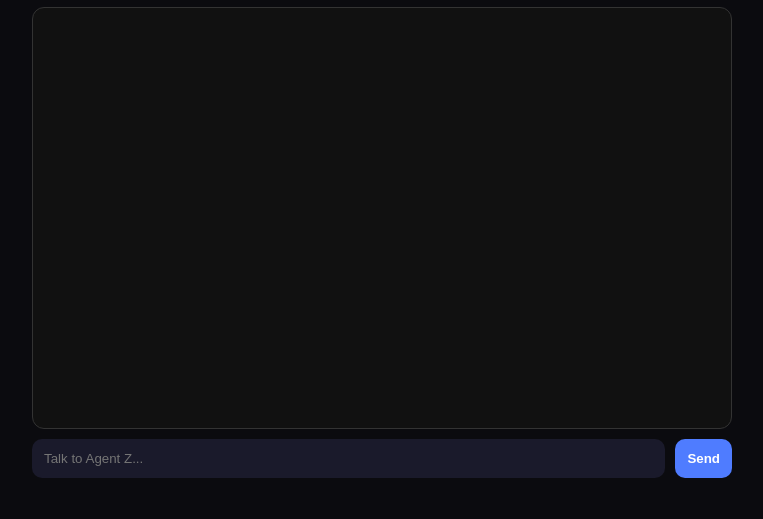
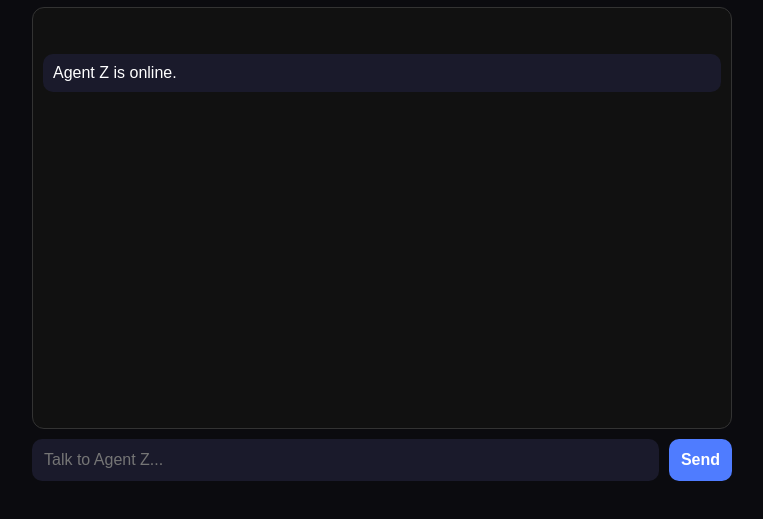
Before and after one commit to johnblick187-a11y/Fuckyou, a website: page public/index.html in a window 1280 px wide. Shown: the part 81-600 px from the top of the page, without its empty margins (258-1021 px from the left). Drawn offline with Linux system fonts and the light colour scheme.

Commit message:
Update index.html

```diff
--- a/public/index.html
+++ b/public/index.html
@@ -60,6 +60,7 @@
       border: none;
       background: #1a1a2b;
       color: white;
+      font-size: 16px;
     }
 
     button {
@@ -69,6 +70,7 @@
       background: #4f7cff;
       color: white;
       font-weight: bold;
+      font-size: 16px;
     }
   </style>
 </head>
@@ -77,11 +79,13 @@
   <div class="wrap">
     <h1>Agent Z</h1>
 
-    <div id="chat" class="chat"></div>
+    <div id="chat" class="chat">
+      <div class="msg agent">Agent Z is online.</div>
+    </div>
 
     <form id="form">
-      <input id="input" placeholder="Talk to Agent Z..." />
-      <button>Send</button>
+      <input id="input" placeholder="Talk to Agent Z..." autocomplete="off" />
+      <button type="submit">Send</button>
     </form>
   </div>
 
@@ -107,6 +111,7 @@
       add("user", msg);
       input.value = "";
 
+      try {
         const res = await fetch("/ask", {
           method: "POST",
           headers: {
@@ -124,6 +129,9 @@
         }
 
         add("agent", output || "No response");
+      } catch (err) {
+        add("agent", "Error connecting to Agent Z");
+      }
     });
   </script>
 </body>
```
Lines whose indentation alone changed are shown as unchanged.
